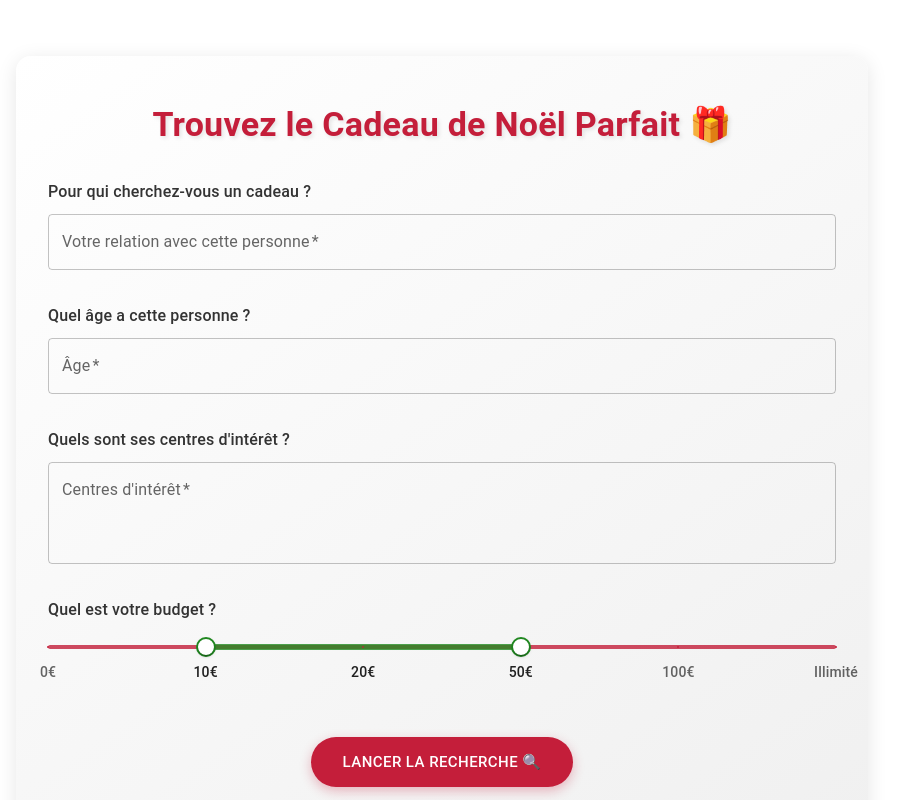
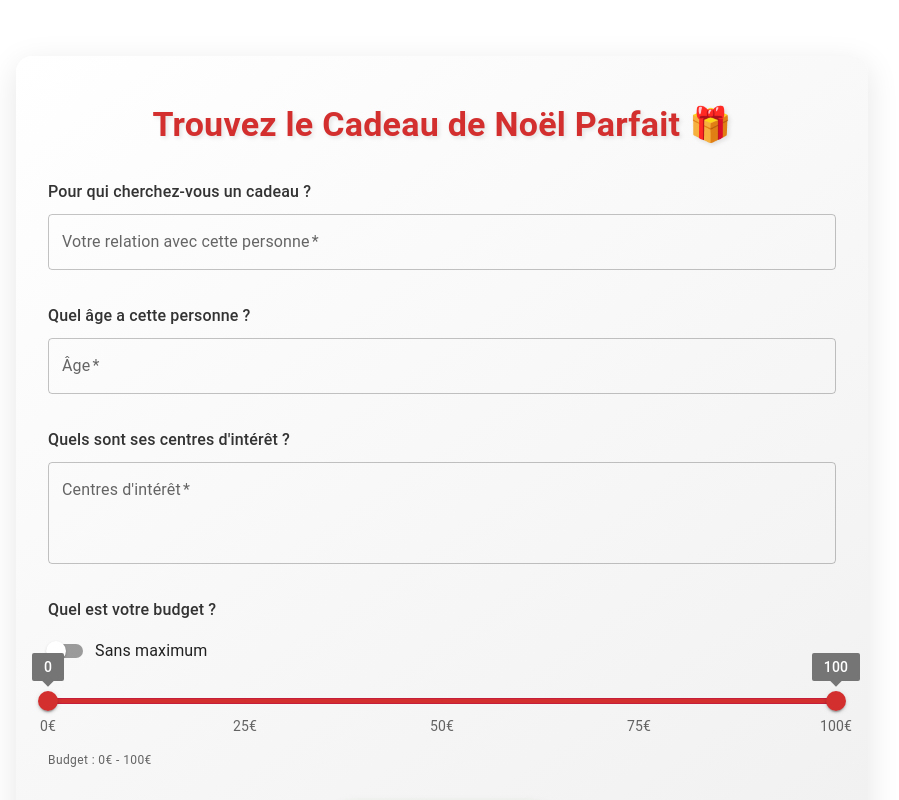
Before and after one commit to DavidSZD/cadeau-noel, a React (Create React App) app: page / in a window 1280 px wide. Shown: the top 800 px of the page, without its empty margins (198-1097 px from the left). Built offline with nearby package versions, Linux system fonts and the light colour scheme.

Commit message:
Update: Changed search button to green, improved budget message for AI, added form data persistence

```diff
--- a/src/components/GiftForm.js
+++ b/src/components/GiftForm.js
@@ -1,78 +1,73 @@
-import React, { useState } from 'react';
 import {
   Box,
   TextField,
   Button,
   Typography,
-  Paper,
   Slider,
   styled,
-  CircularProgress
+  CircularProgress,
+  Switch,
+  FormControlLabel
 } from '@mui/material';
+import React, { useState, useEffect } from 'react';
 
-const StyledPaper = styled(Paper)(({ theme }) => ({
+const QuestionTypography = styled(Typography)({
+  marginBottom: '8px',
+  color: '#333',
+  fontWeight: 500,
+});
+
+const StyledPaper = styled(Box)(({ theme }) => ({
   padding: theme.spacing(4),
   marginTop: theme.spacing(1),
   background: 'linear-gradient(145deg, #ffffff 0%, #f0f0f0 100%)',
-  boxShadow: '0 4px 20px rgba(0, 0, 0, 0.1)',
-  borderRadius: '15px',
+  borderRadius: theme.spacing(2),
+  boxShadow: '0 8px 32px rgba(0,0,0,0.1)',
   width: '100%',
-  maxWidth: { xs: '100%', md: '900px' },
+  maxWidth: '1000px',
   margin: '0 auto',
 }));
 
-const QuestionTypography = styled(Typography)(({ theme }) => ({
-  marginBottom: theme.spacing(1),
-  color: '#333',
-  fontWeight: 500,
-}));
-
-const budgetValues = [0, 10, 20, 50, 100, 'Illimité'];
-
-const GiftForm = ({ onSubmit }) => {
-  const [formData, setFormData] = useState({
+const GiftForm = ({ onSubmit, initialData }) => {
+  const [formData, setFormData] = useState(() => {
+    const savedData = localStorage.getItem('giftFormData');
+    return savedData ? JSON.parse(savedData) : initialData || {
       relation: '',
       age: '',
       interests: '',
-    budgetRange: [1, 3],
+      budget: [0, 100],
+      noMaxBudget: false
+    };
   });
-  const [isLoading, setIsLoading] = useState(false);
 
-  const handleChange = (e) => {
-    setFormData({
-      ...formData,
-      [e.target.name]: e.target.value,
-    });
+  useEffect(() => {
+    localStorage.setItem('giftFormData', JSON.stringify(formData));
+  }, [formData]);
+
+  const [loading, setLoading] = useState(false);
+
+  const handleSubmit = async (e) => {
+    e.preventDefault();
+    setLoading(true);
+    const budgetString = formData.noMaxBudget
+      ? `important suggere seulement des cadeau qui coute au minimum ${formData.budget[0]}€ et je n'ai pas de budget maximum`
+      : `${formData.budget[0]}€ - ${formData.budget[1]}€`;
+    await onSubmit({ ...formData, budget: budgetString });
+    setLoading(false);
   };
 
   const handleBudgetChange = (event, newValue) => {
-    setFormData({
-      ...formData,
-      budgetRange: newValue,
-    });
+    setFormData(prev => ({
+      ...prev,
+      budget: [newValue[0], prev.noMaxBudget ? prev.budget[1] : newValue[1]]
+    }));
   };
 
-  const getBudgetLabel = (value) => {
-    return value === 5 ? 'Illimité' : `${budgetValues[value]}€`;
-  };
-
-  const handleSubmit = async (e) => {
-    e.preventDefault();
-    setIsLoading(true);
-    const minBudget = getBudgetLabel(formData.budgetRange[0]);
-    const maxBudget = getBudgetLabel(formData.budgetRange[1]);
-    const budgetString = minBudget === maxBudget
-      ? minBudget
-      : `${minBudget} - ${maxBudget}`;
-
-    try {
-      await onSubmit({
-        ...formData,
-        budget: budgetString,
-      });
-    } finally {
-      setIsLoading(false);
-    }
+  const handleNoMaxBudgetChange = (event) => {
+    setFormData(prev => ({
+      ...prev,
+      noMaxBudget: event.target.checked
+    }));
   };
 
   return (
@@ -93,7 +88,7 @@ const GiftForm = ({ onSubmit }) => {
           '& > :not(style)': { m: 2 }
         }}>
           <Typography variant="h4" gutterBottom align="center" sx={{
-            color: '#c41e3a',
+            color: '#D32F2F',
             fontWeight: 'bold',
             mb: 4,
             textShadow: '2px 2px 4px rgba(0,0,0,0.1)'
@@ -109,10 +104,19 @@ const GiftForm = ({ onSubmit }) => {
               fullWidth
               required
               label="Votre relation avec cette personne"
-              name="relation"
               value={formData.relation}
-              onChange={handleChange}
+              onChange={(e) => setFormData({ ...formData, relation: e.target.value })}
               placeholder="Ex: Mon meilleur ami, Ma mère, Mon collègue..."
+              sx={{
+                '& .MuiOutlinedInput-root': {
+                  '&:hover fieldset': {
+                    borderColor: '#D32F2F',
+                  },
+                  '&.Mui-focused fieldset': {
+                    borderColor: '#D32F2F',
+                  },
+                },
+              }}
             />
           </Box>
 
@@ -124,10 +128,19 @@ const GiftForm = ({ onSubmit }) => {
               fullWidth
               required
               label="Âge"
-              name="age"
               type="number"
               value={formData.age}
-              onChange={handleChange}
+              onChange={(e) => setFormData({ ...formData, age: e.target.value })}
+              sx={{
+                '& .MuiOutlinedInput-root': {
+                  '&:hover fieldset': {
+                    borderColor: '#D32F2F',
+                  },
+                  '&.Mui-focused fieldset': {
+                    borderColor: '#D32F2F',
+                  },
+                },
+              }}
             />
           </Box>
 
@@ -139,88 +152,103 @@ const GiftForm = ({ onSubmit }) => {
               fullWidth
               required
               label="Centres d'intérêt"
-              name="interests"
               multiline
               rows={3}
               value={formData.interests}
-              onChange={handleChange}
+              onChange={(e) => setFormData({ ...formData, interests: e.target.value })}
               placeholder="Ex: Passionné(e) de lecture, aime la cuisine italienne, fan de jeux vidéo..."
-            />
-          </Box>
-
-          <Box sx={{
-            width: '100%',
-            mb: 4,
-            textAlign: 'center',
-            '& .MuiSlider-markLabel': {
-              transform: 'translateX(-50%)',
-            }
-          }}>
-            <QuestionTypography variant="subtitle1" sx={{ textAlign: 'left' }}>
-              Quel est votre budget ?
-            </QuestionTypography>
-            <Slider
-              value={formData.budgetRange}
-              onChange={handleBudgetChange}
-              step={1}
-              min={0}
-              max={5}
-              marks={[0,1,2,3,4,5].map(value => ({
-                value,
-                label: getBudgetLabel(value)
-              }))}
               sx={{
-                color: '#228B22',
-                '& .MuiSlider-thumb': {
-                  backgroundColor: '#ffffff',
-                  border: '2px solid #228B22',
+                '& .MuiOutlinedInput-root': {
+                  '&:hover fieldset': {
+                    borderColor: '#D32F2F',
                   },
-                '& .MuiSlider-mark': {
-                  backgroundColor: '#c41e3a',
+                  '&.Mui-focused fieldset': {
+                    borderColor: '#D32F2F',
                   },
-                '& .MuiSlider-rail': {
-                  opacity: 0.8,
-                  backgroundColor: '#c41e3a',
-                },
-                '& .MuiSlider-track': {
-                  opacity: 0.8,
-                  backgroundColor: '#228B22',
-                },
-                '& .MuiSlider-markLabel': {
-                  fontSize: '0.875rem',
-                  fontWeight: 500,
                 },
               }}
             />
           </Box>
 
-          <Box sx={{ display: 'flex', justifyContent: 'center', position: 'relative' }}>
+          <Box sx={{ width: '100%', mb: 2 }}>
+            <QuestionTypography variant="subtitle1">
+              Quel est votre budget ?
+            </QuestionTypography>
+            <Box sx={{ display: 'flex', alignItems: 'center', mb: 2 }}>
+              <FormControlLabel
+                control={
+                  <Switch
+                    checked={formData.noMaxBudget}
+                    onChange={handleNoMaxBudgetChange}
+                    color="error"
+                  />
+                }
+                label="Sans maximum"
+              />
+            </Box>
+            <Slider
+              value={formData.budget}
+              onChange={handleBudgetChange}
+              valueLabelDisplay="on"
+              min={0}
+              max={100}
+              step={5}
+              marks={[
+                { value: 0, label: '0€' },
+                { value: 25, label: '25€' },
+                { value: 50, label: '50€' },
+                { value: 75, label: '75€' },
+                { value: 100, label: '100€' }
+              ]}
+              sx={{
+                '& .MuiSlider-thumb': {
+                  backgroundColor: '#D32F2F',
+                },
+                '& .MuiSlider-track': {
+                  backgroundColor: '#D32F2F',
+                },
+                '& .MuiSlider-rail': {
+                  backgroundColor: '#ffcdd2',
+                },
+                '& .MuiSlider-mark': {
+                  backgroundColor: '#D32F2F',
+                },
+                '& .MuiSlider-markLabel': {
+                  color: 'text.secondary',
+                },
+              }}
+            />
+            <Typography variant="caption" color="text.secondary" sx={{ display: 'block', mt: 1 }}>
+              Budget : {formData.budget[0]}€{formData.noMaxBudget ? ' et plus' : ` - ${formData.budget[1]}€`}
+            </Typography>
+          </Box>
+
           <Button
             type="submit"
             variant="contained"
-              size="large"
-              disabled={isLoading}
+            disabled={loading}
             sx={{
               mt: 2,
               py: 1.5,
               px: 4,
-                backgroundColor: '#c41e3a',
+              backgroundColor: '#2e7d32',
               '&:hover': {
-                  backgroundColor: '#a01830',
+                backgroundColor: '#1b5e20',
               },
-                boxShadow: '0 4px 12px rgba(196,30,58,0.3)',
+              boxShadow: '0 4px 12px rgba(46,125,50,0.3)',
               borderRadius: '25px',
               width: 'auto',
               minWidth: '200px',
+              textTransform: 'none',
+              fontSize: '1.1rem',
             }}
           >
-              {isLoading ? (
-                <CircularProgress size={24} sx={{ color: 'white' }} />
+            {loading ? (
+              <CircularProgress size={24} color="inherit" />
             ) : (
-                'Lancer la Recherche 🔍'
+              'Lancer la recherche'
             )}
           </Button>
-          </Box>
         </Box>
       </StyledPaper>
     </Box>
```
Lines whose indentation alone changed are shown as unchanged.
